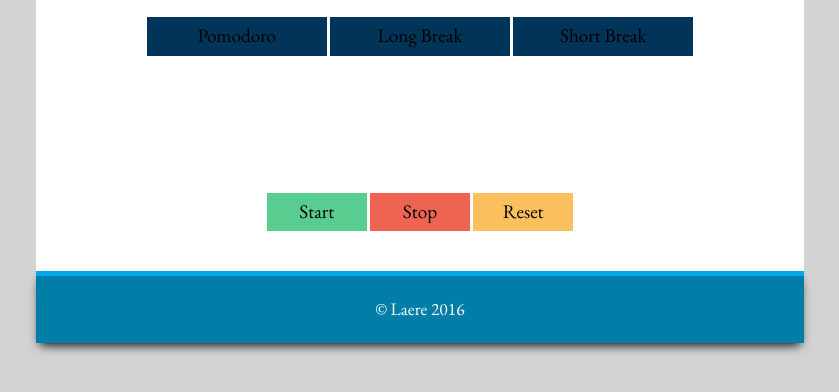
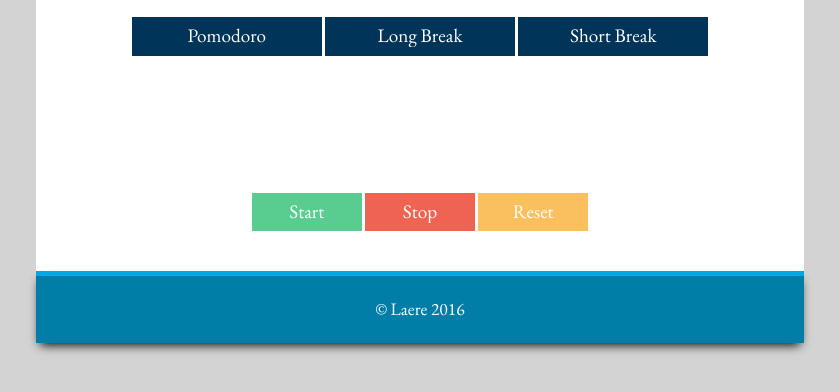
Before and after one commit to laere/Pomodoro, a plain HTML site: page index.html in a window 1280 px wide. Shown: the part 144-536 px from the top of the page, without its empty margins (220-1059 px from the left). Drawn offline with nearby package versions, Linux system fonts and the light colour scheme.

Commit message:
Update main.css

```diff
--- a/main.css
+++ b/main.css
@@ -90,12 +90,12 @@ footer {
     font-size: 4.5em;
 }
 
-#breaks li {
+#breaks input {
     width: 180px;
     color: white;
 }
 
-#buttons li {
+#buttons input {
     width: 100px;
     color: white;
 
```
